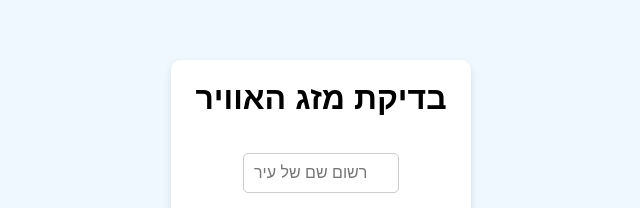
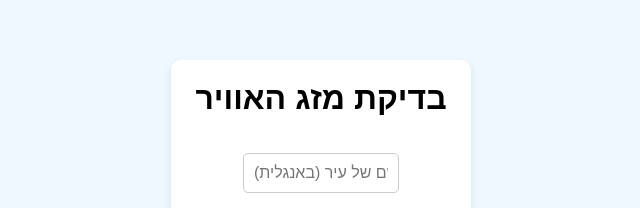
Before and after one commit to Derpy666/portfolio, a plain HTML site: page projects/WeatherProject/index.html in a window 1280 px wide. Shown: the part 226-434 px from the top of the page, 319-959 px from the left. Drawn offline with Linux system fonts and the light colour scheme.

Commit message:
fixed placeholder text

```diff
--- a/projects/WeatherProject/index.html
+++ b/projects/WeatherProject/index.html
@@ -13,7 +13,7 @@
         <br>
         <br>
         <div class="input-container">
-            <input type="text" id="city" placeholder="רשום שם של עיר">
+            <input type="text" id="city" placeholder="(באנגלית) רשום שם של עיר">
             <br>
             <br>
             <button id="getWeather">בדיקה</button>
```
Also changed, not shown: 1 other file.
